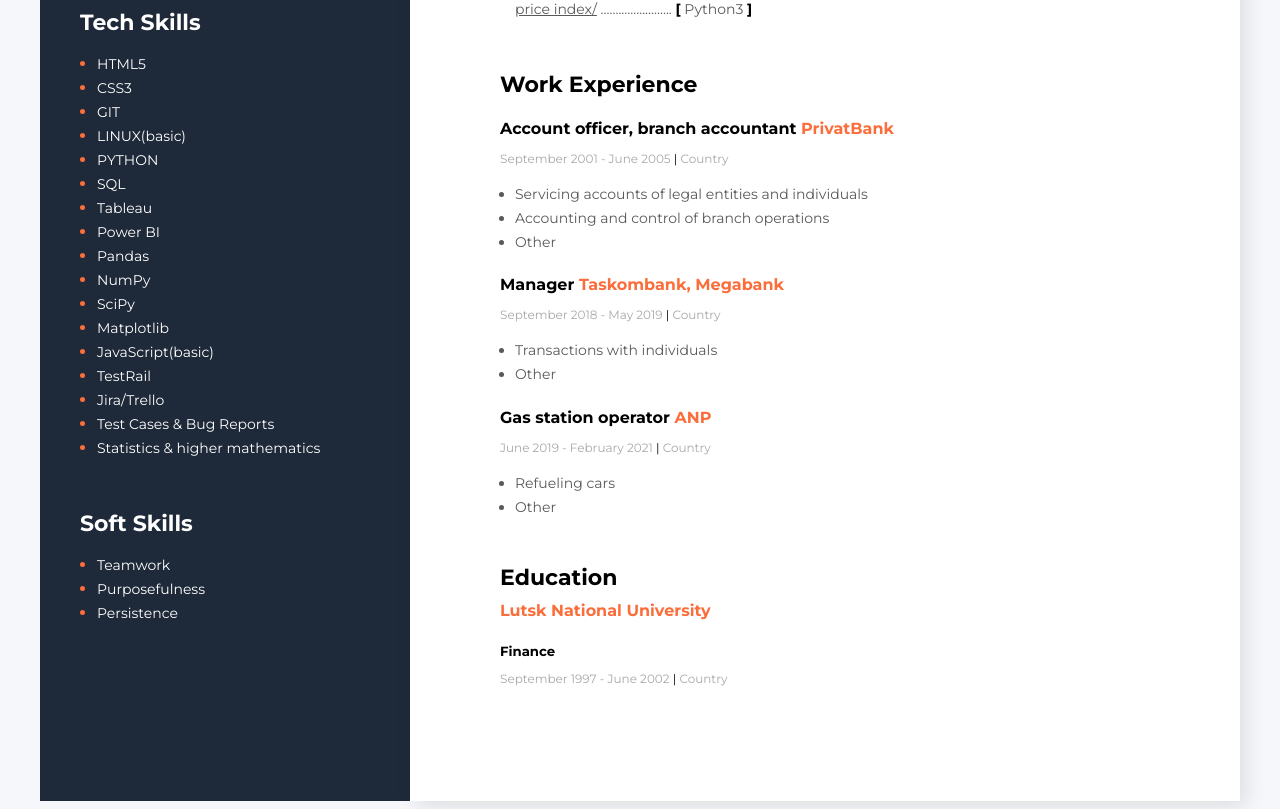
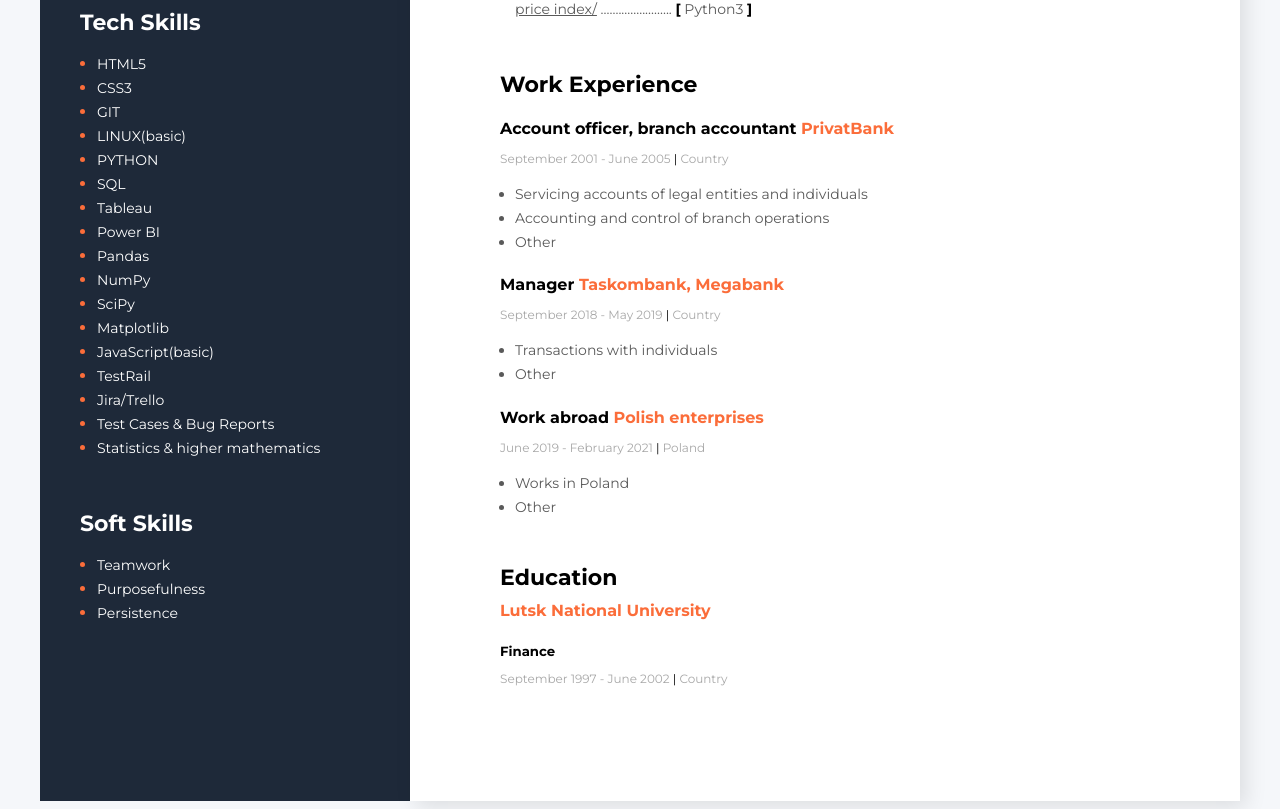
Before and after one commit to Dymytrian/my-new-res-04, a plain HTML site: page index.html in a window 1280 px wide. Shown: the part 626-1435 px from the top of the page. Drawn offline with Linux system fonts and the light colour scheme.

Commit message:
Adding changes to file 'index.html'

```diff
--- a/index.html
+++ b/index.html
@@ -92,10 +92,10 @@
             </div>
             <!--Company3-->
             <div>
-                <h4 class="work-position"> Gas station operator <span class="organization">ANP</span></h4>
-                <p class="period">June 2019 - February 2021   <span class="line">|</span>   Country</p>
+                <h4 class="work-position"> Work abroad <span class="organization">Polish enterprises</span></h4>
+                <p class="period">June 2019 - February 2021   <span class="line">|</span>   Poland</p>
                 <ul class="work-list">
-                    <li class="list-item">Refueling cars</li>
+                    <li class="list-item">Works in Poland</li>
                     <li class="list-item">Other</li>
                 </ul>
             </div>
```
